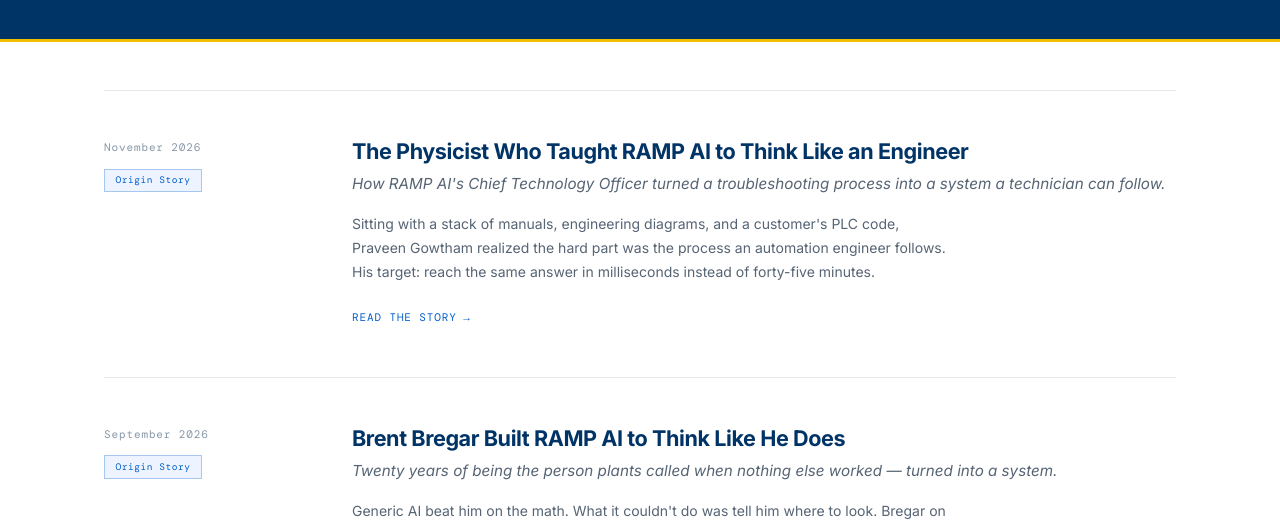
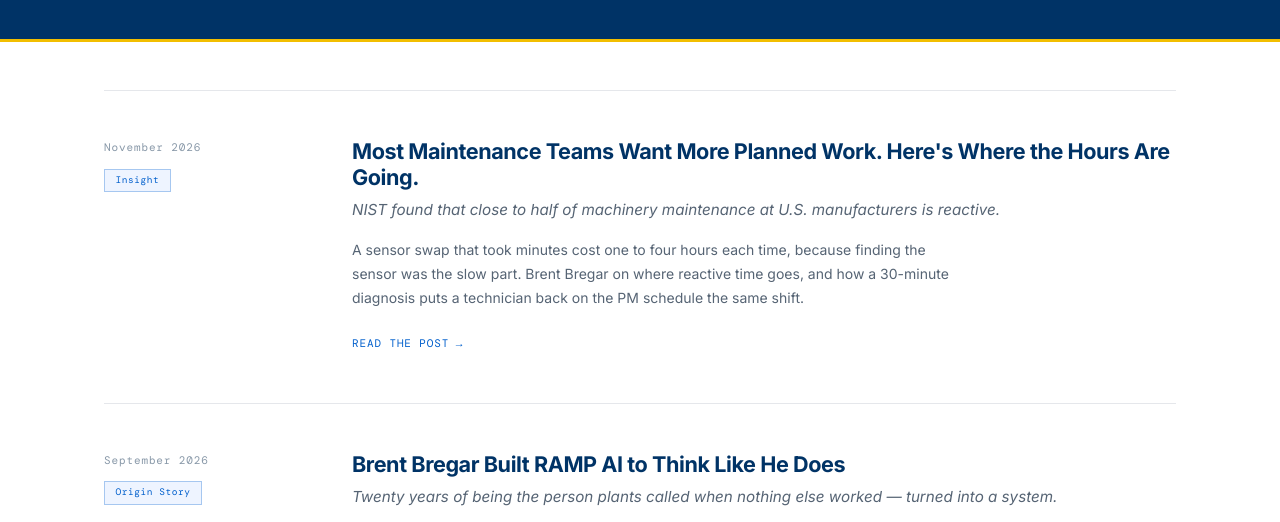
Before and after one commit to reedjoel/rampassist-site, a plain HTML site: page blog/index.html in a window 1280 px wide. Shown: the part 232-754 px from the top of the page. Drawn offline with nearby package versions, Linux system fonts and the light colour scheme.

Commit message:
Update index.html

```diff
--- a/blog/index.html
+++ b/blog/index.html
@@ -97,16 +97,16 @@ footer { background: #F7F8FA; padding: 1.25rem 5% 1rem; border-top: 3px solid va
 </div>
 
 <div class="posts-section">
-  <a class="post-card" href="/blog/meet-praveen/">
+  <a class="post-card" href="/blog/what-nists-study-of-US-manufacturers-shows-about-reactive-work/">
     <div class="post-meta">
       <div class="post-date">November 2026</div>
-      <div class="post-category">Origin Story</div>
+      <div class="post-category">Insight</div>
     </div>
     <div class="post-body">
-      <div class="post-title">The Physicist Who Taught RAMP AI to Think Like an Engineer</div>
-      <div class="post-subtitle">How RAMP AI's Chief Technology Officer turned a troubleshooting process into a system a technician can follow.</div>
-      <p class="post-excerpt">Sitting with a stack of manuals, engineering diagrams, and a customer's PLC code, Praveen Gowtham realized the hard part was the process an automation engineer follows. His target: reach the same answer in milliseconds instead of forty-five minutes.</p>
-      <div class="post-read">Read the story</div>
+      <div class="post-title">Most Maintenance Teams Want More Planned Work. Here's Where the Hours Are Going.</div>
+      <div class="post-subtitle">NIST found that close to half of machinery maintenance at U.S. manufacturers is reactive.</div>
+      <p class="post-excerpt">A sensor swap that took minutes cost one to four hours each time, because finding the sensor was the slow part. Brent Bregar on where reactive time goes, and how a 30-minute diagnosis puts a technician back on the PM schedule the same shift.</p>
+      <div class="post-read">Read the post</div>
     </div>
   </a>
 
```
